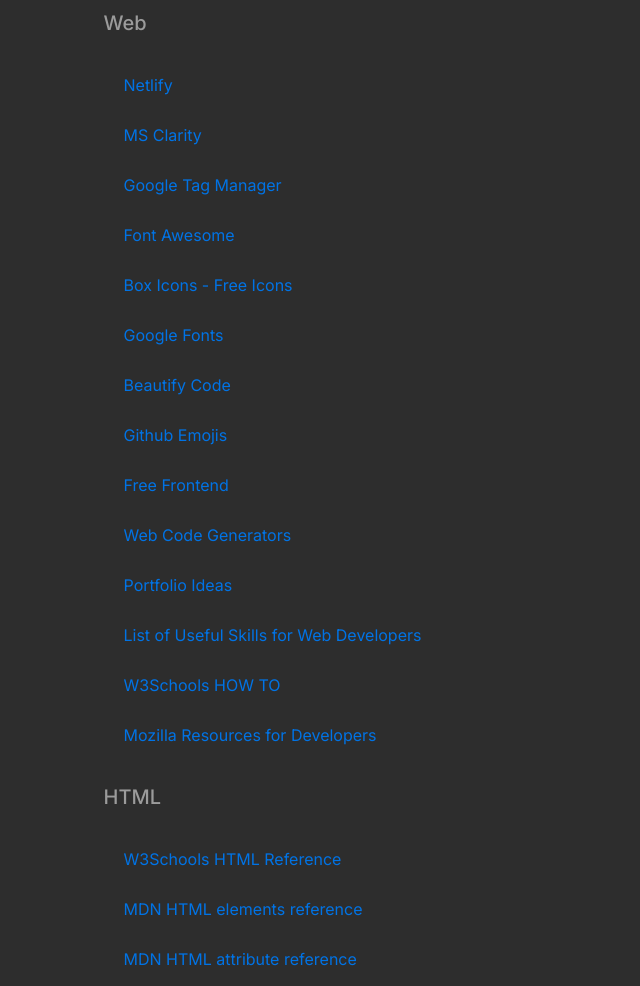
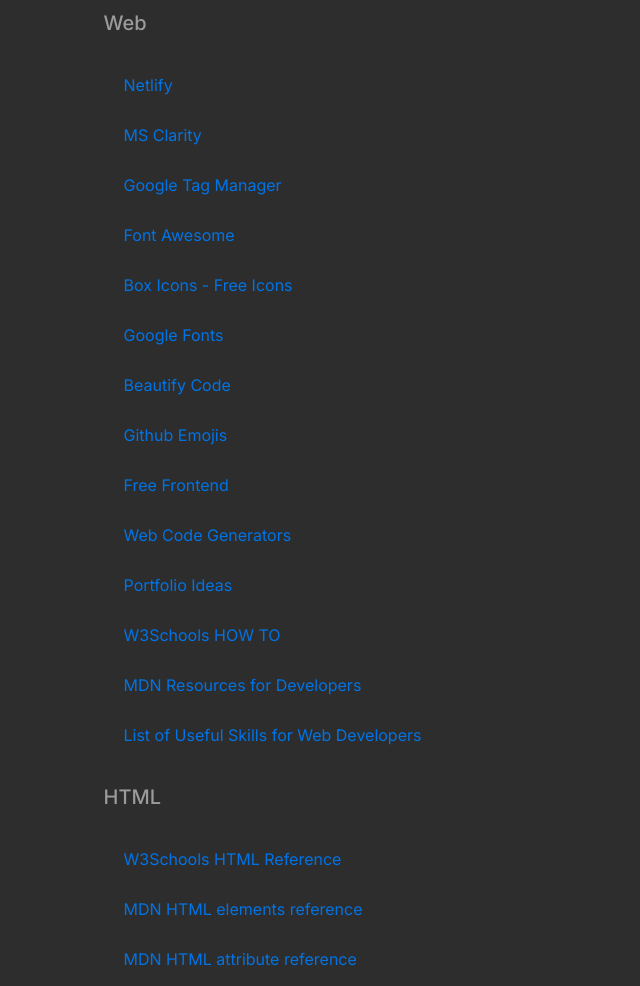
Before and after one commit to alisa-yar/bookmarks, a plain HTML site: page index.html in a window 1280 px wide. Shown: the part 76-1062 px from the top of the page, without its empty margins (209-849 px from the left). Drawn offline with Linux system fonts and the light colour scheme.

Commit message:
Update index.html

```diff
--- a/index.html
+++ b/index.html
@@ -33,9 +33,9 @@
   <li><a class="link" href="https://webcode.tools/" target="_blank">Web Code Generators</a></li>
   <li><a class="link" href="https://portfolio-ideas.vercel.app/portfolio.html" target="_blank">Portfolio Ideas</a></li>
 
+  <li><a class="link" href="https://www.w3schools.com/howto/default.asp" target="_blank">W3Schools HOW TO</a></li>
+  <li><a class="link" href="https://developer.mozilla.org/en-US/" target="_blank">MDN Resources for Developers</a></li>
   <li><a class="link" href="https://andreasbm.github.io/web-skills/" target="_blank">List of Useful Skills for Web Developers</a></li>
-  <li><a class="link" href="https://www.w3schools.com/howto/default.asp" target="_blank">W3Schools HOW TO</a></li>
-  <li><a class="link" href="https://developer.mozilla.org/en-US/" target="_blank">Mozilla Resources for Developers</a></li>
  </ul>
 </div>
 </div>
```
